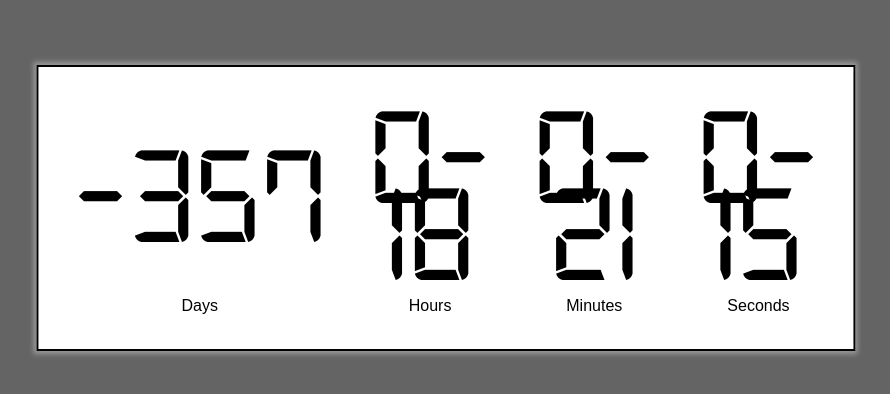
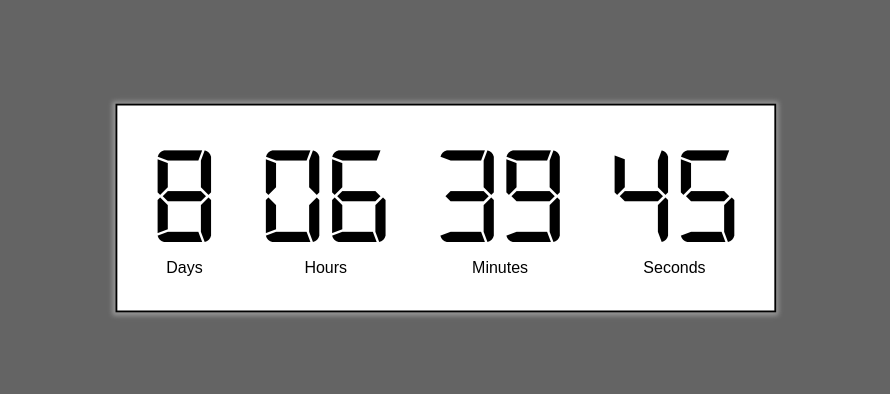
Before and after one commit to DanielEcheverry96/CountDownTimer, a plain HTML site: page index.html in a window 1280 px wide. Shown: the part 192-586 px from the top of the page, without its empty margins (194-1084 px from the left). Drawn offline with Linux system fonts and the light colour scheme.

Commit message:
Update index.html

```diff
--- a/index.html
+++ b/index.html
@@ -24,7 +24,7 @@
 	<script type="text/javascript">
 		function countDown(){
 			var today = new Date();
-			var eventDate = new Date("January 1,2018 00:00:00");
+			var eventDate = new Date("January 1,2019 00:00:00");
 
 			var currentTime = today.getTime();
 			var eventTime = eventDate.getTime();
```
